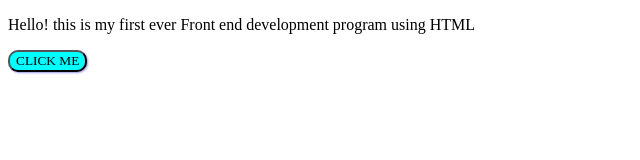
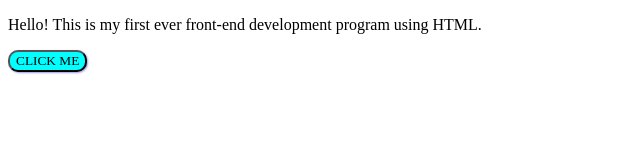
Before and after one commit to Yorichii1525/voisForTech, a plain HTML site: page index.html in a window 1280 px wide. Shown: the full height of the page, 0-640 px from the left. Drawn offline with Linux system fonts and the light colour scheme.

Commit message:
Update index.html

```diff
--- a/index.html
+++ b/index.html
@@ -1,13 +1,15 @@
 <!DOCTYPE html>
-<html>
-    <head>
-        <title>My first Webpage</title>
-        <link rel="stylesheet" href="style.css">
-    </head>
+<html lang="en">
+<head>
+    <meta charset="UTF-8">
+    <meta name="viewport" content="width=device-width, initial-scale=1.0">
+    <title>My First Webpage</title>
+    <link rel="stylesheet" href="style.css">
+</head>
+<body>
+    <p>Hello! This is my first ever front-end development program using HTML.</p>
+    <button>Click me</button>
 
-    <body>
-        <p> Hello! this is my first ever Front end development program using HTML</p>
-        <button>Click me</button>
-        <script src="script.js"></script>
-    </body>
+    <script src="script.js"></script>
+</body>
 </html>
```
